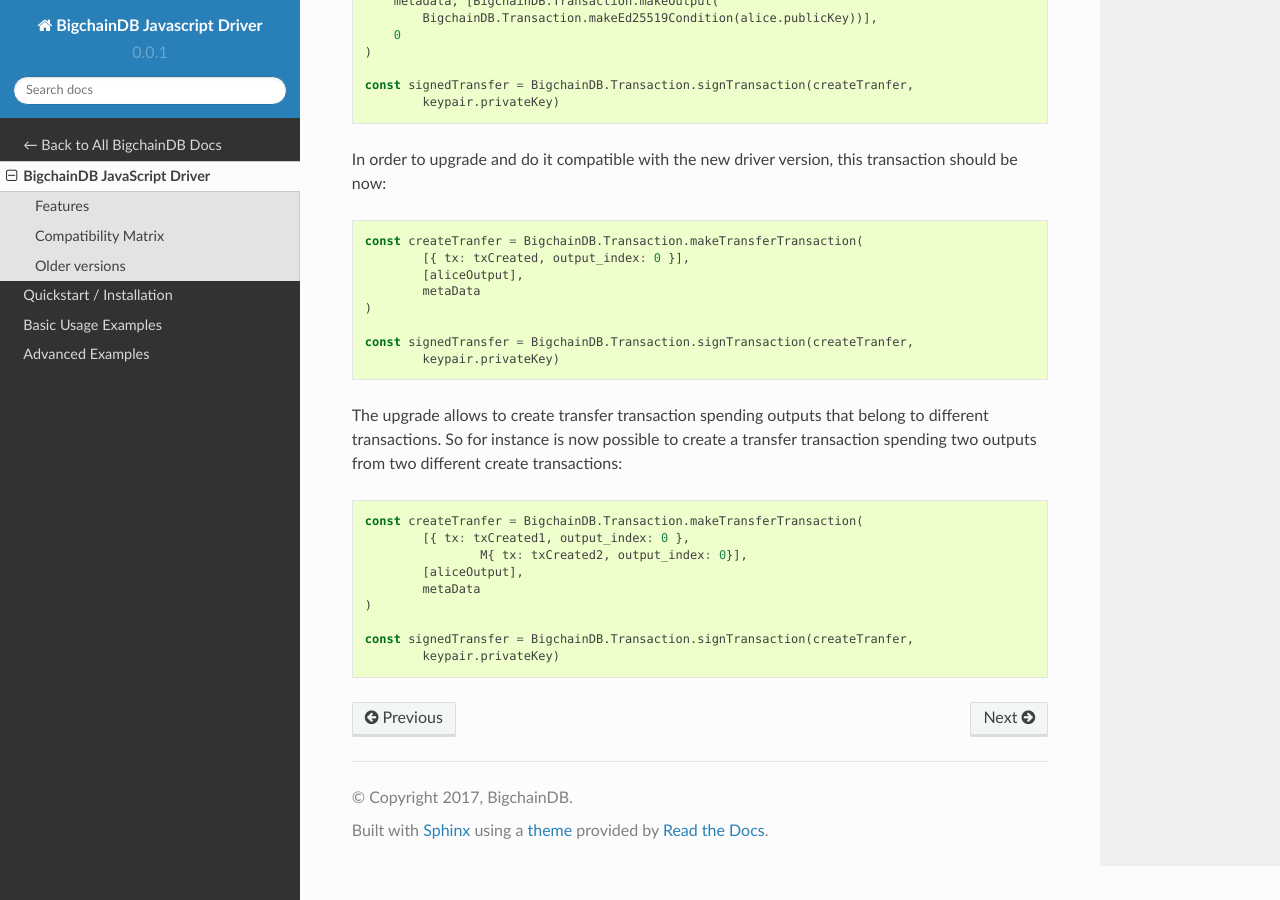
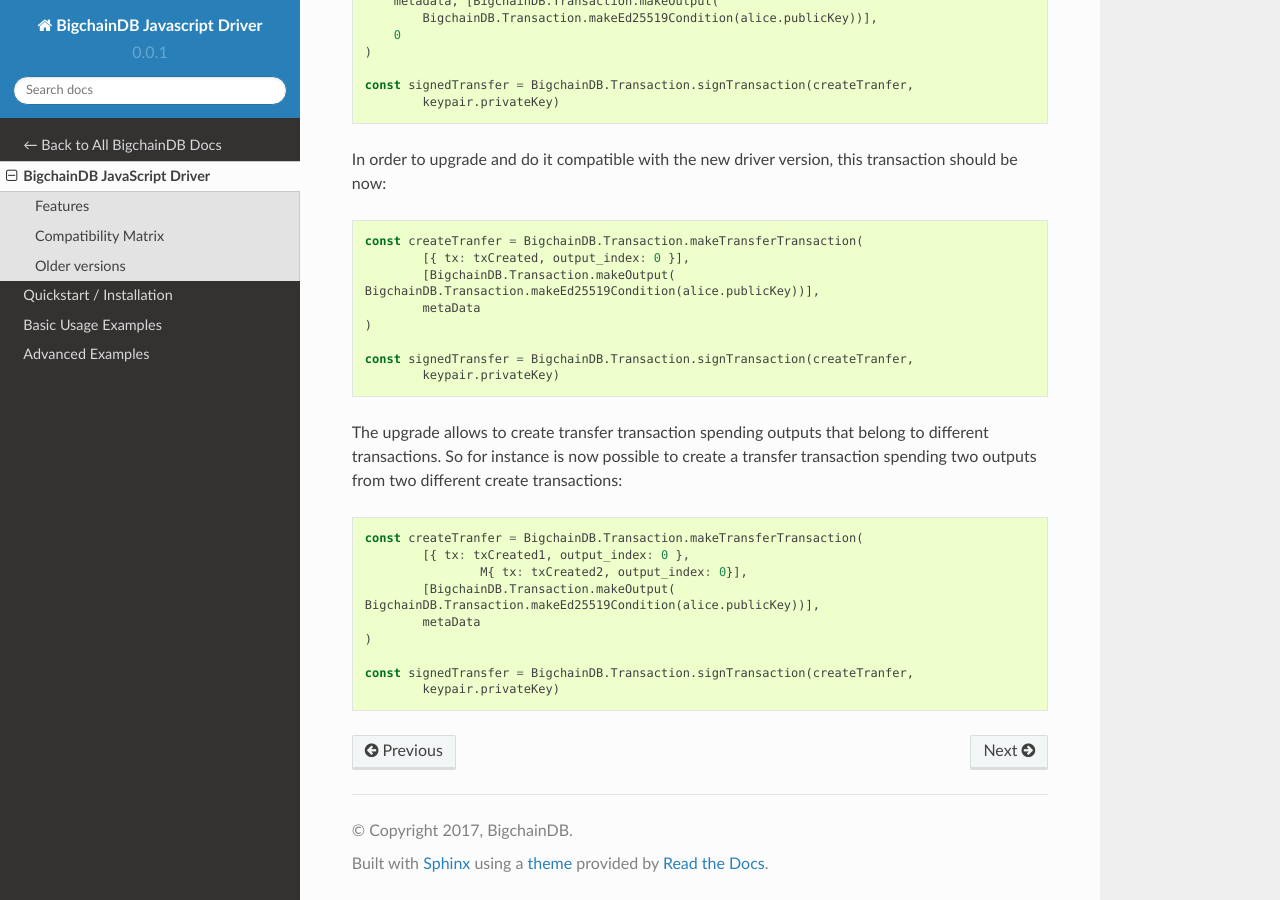
Before and after one commit to bigchaindb/js-bigchaindb-driver, a Sphinx documentation site: the page built from docs/source/readme.rst, in a window 1280 px wide and 900 px high, scrolled down 729 px. Built offline with Sphinx 7.4.7 and the Read the Docs theme 2.0.0, drawn with Linux system fonts in a browser that asks for light colours.

Commit message:
Clarify 'aliceOutput' in docs

```diff
--- a/docs/source/readme.rst
+++ b/docs/source/readme.rst
@@ -62,7 +62,8 @@
 
 	const createTranfer = BigchainDB.Transaction.makeTransferTransaction(
 		[{ tx: txCreated, output_index: 0 }],
-		[aliceOutput],
+		[BigchainDB.Transaction.makeOutput(
+        BigchainDB.Transaction.makeEd25519Condition(alice.publicKey))],
 		metaData
 	)
 
@@ -80,7 +81,8 @@
 	const createTranfer = BigchainDB.Transaction.makeTransferTransaction(
 		[{ tx: txCreated1, output_index: 0 },
 			M{ tx: txCreated2, output_index: 0}],
-		[aliceOutput],
+		[BigchainDB.Transaction.makeOutput(
+        BigchainDB.Transaction.makeEd25519Condition(alice.publicKey))],
 		metaData
 	)
 
```
